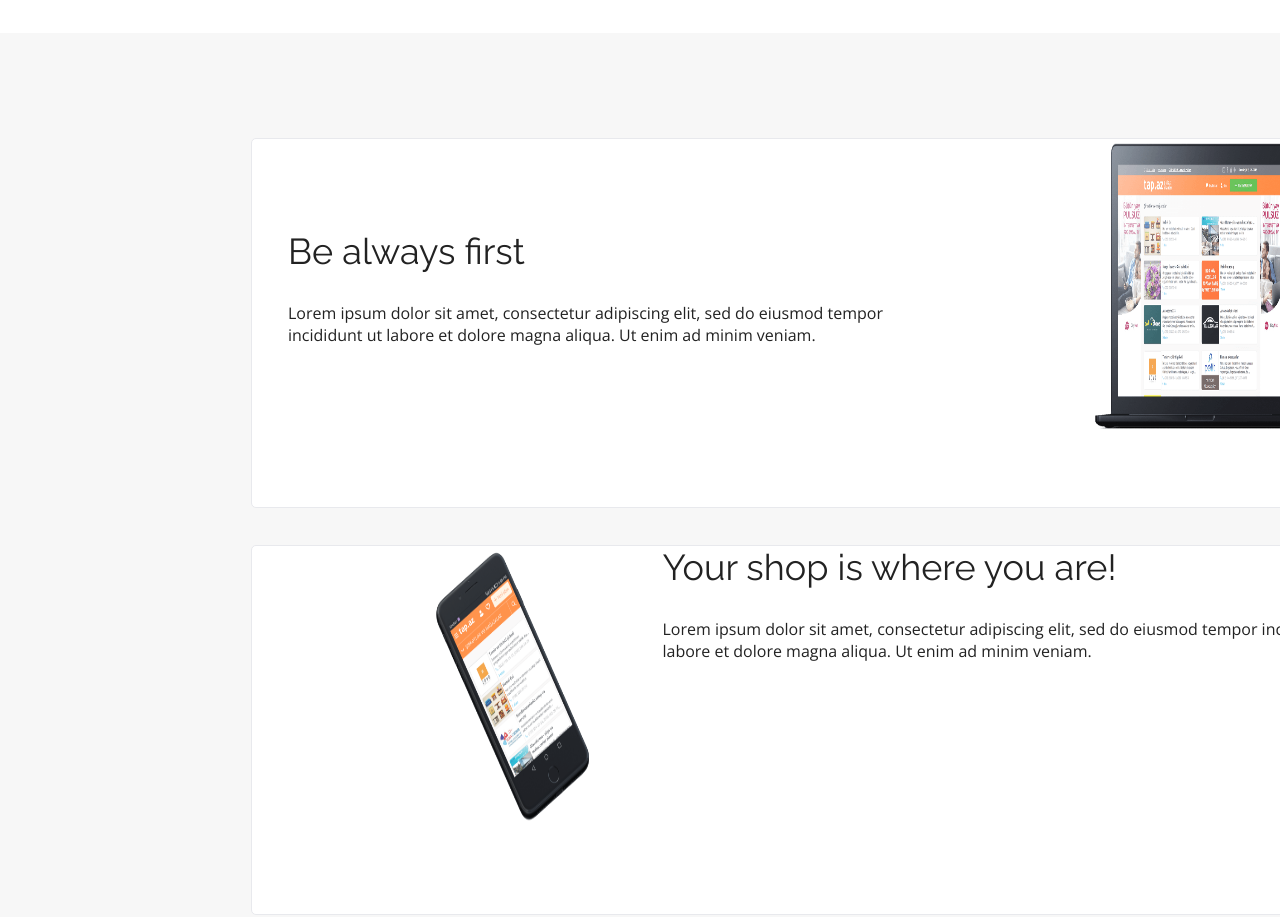
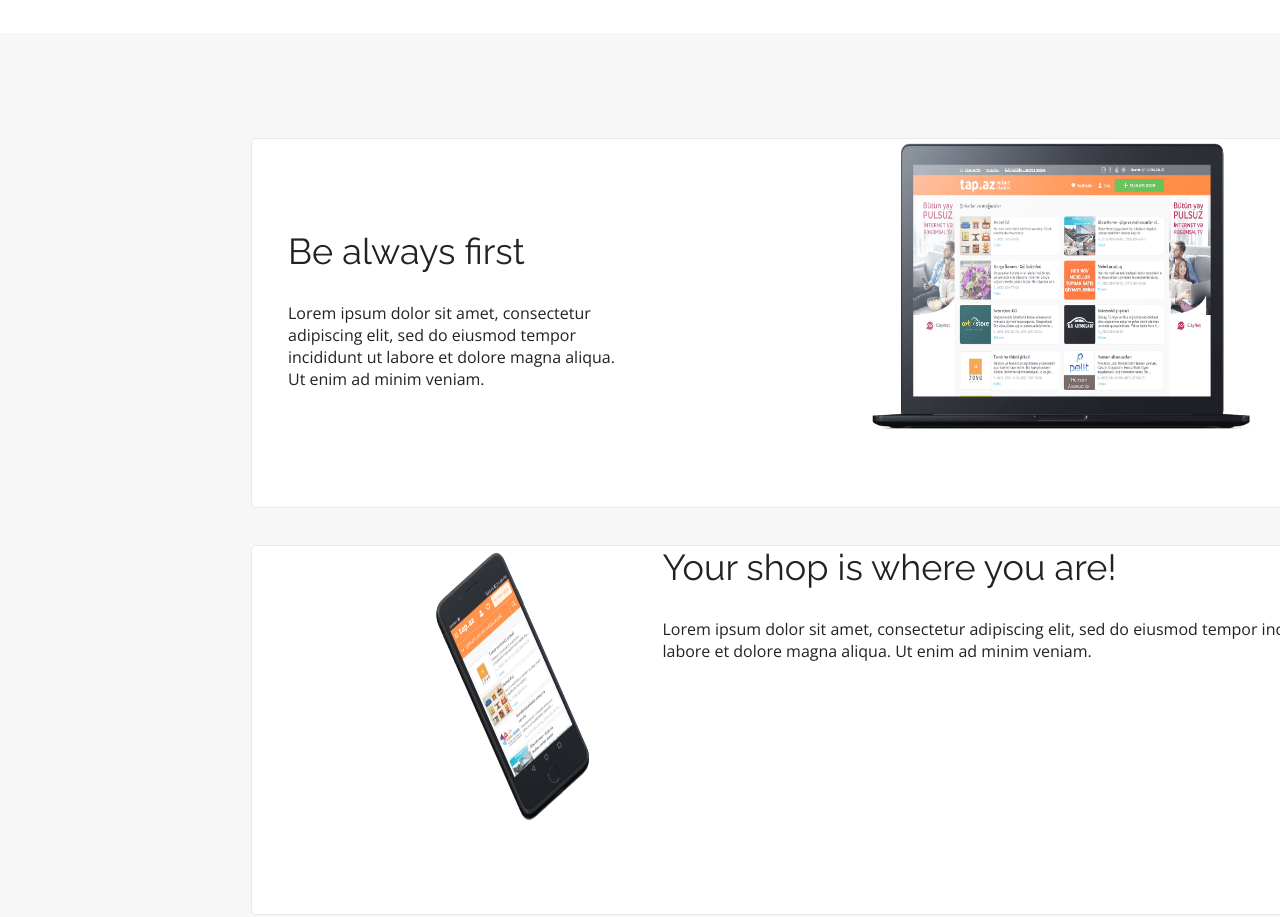
Before and after one commit to klaudiakruba/Warsztat_1_Layout, a plain HTML site: page index.html in a window 1280 px wide. Shown: the part 1420-2337 px from the top of the page. Drawn offline with nearby package versions, Linux system fonts and the light colour scheme; a web font is replaced by a local one.

Commit message:
Doracowanie sekcji BE ALWAYS FIRST

```diff
--- a/css/style.css
+++ b/css/style.css
@@ -246,6 +246,7 @@ body {
 .fourth-smaller-container {
     display: flex;
     justify-content: space-between;
+    /*align-items: flex-end;*/
     height: 37rem;
     width: 100%;
     border: 0.1rem solid var(--color-third-grey);
@@ -255,9 +256,18 @@ body {
 }
 
 .fourth-smaller-container-one > .fourth-section-text-box {
-    padding-top: 9.1rem;
-    padding-left: 3.6rem;
+    max-width: 41.5rem;
+    padding: 9.1rem 3.6rem;
 
+
+}
+
+.first-text::after {
+    content: "";
+    height: 0.4rem solid var(--color-redish);
+    width: 32.7rem;
+    display: block;
+    margin-top: 5rem;
 }
 
 .fourth-smaller-container > .fourth-section-text-box > h2 {
@@ -284,7 +294,7 @@ body {
 }
 
 .fourth-section-images-box {
- padding-left: 16.9rem;
+    padding-left: 16.9rem;
 
 }
 
@@ -550,14 +560,12 @@ body {
     margin-right: 1rem;
 }
 
-.form-checkbox
-.consent-text {
+.form-checkbox .consent-text {
     flex-shrink: 1;
     font-size: 1.2rem;
     line-height: 1.7rem;
     justify-content: flex-end;
     color: var(--color-fifth-grey);
-
 }
 
 .form-checkbox input:checked + span {
--- a/index.html
+++ b/index.html
@@ -91,7 +91,7 @@
 <section class="fourth-section">
     <div class="fourth-main-container">
         <div class="fourth-smaller-container fourth-smaller-container-one">
-            <div class="fourth-section-text-box">
+            <div class="fourth-section-text-box first-text">
                 <h2 class="fourth-section-header headers">Be always first</h2>
                 <p class="second-text">Lorem ipsum dolor sit amet, consectetur adipiscing elit, sed do eiusmod tempor
                     incididunt ut
```
